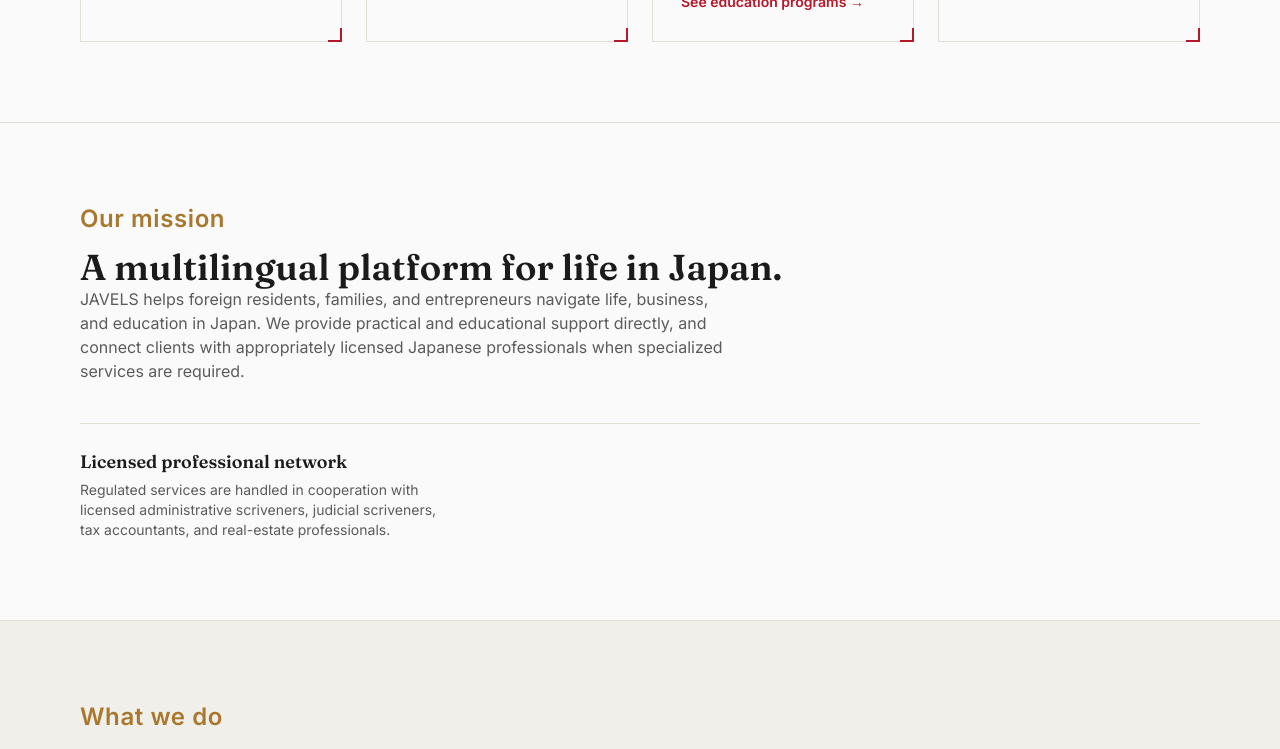
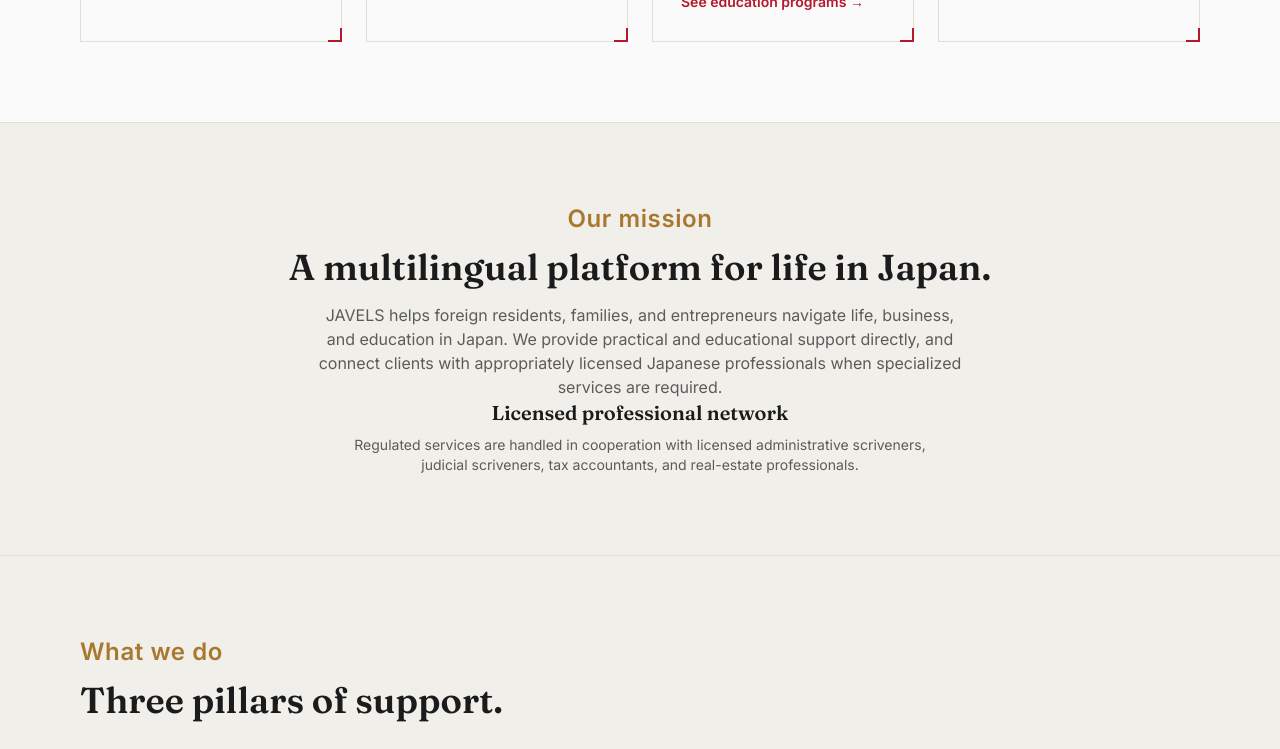
Before and after one commit to technicpro2010-lab/Afghanyouth, a React (Vite) app: page / in a window 1280 px wide. Shown: the part 1420-2169 px from the top of the page. Built offline with nearby package versions, Linux system fonts and the light colour scheme.

Commit message:
the changes you made to the following files:

```diff
--- a/src/components/Navbar.jsx
+++ b/src/components/Navbar.jsx
@@ -36,7 +36,7 @@
             src={logo}
             alt="JAVELS — Life, Business, Education"
             className={`bg-paper px-2 py-1 transition-all duration-300 ${
-              scrolled ? 'h-16 md:h-32' : 'h-16 md:h-36'
+              scrolled ? 'h-24 md:h-42' : 'h-24 md:h-46'
             }`}
           />
          <span
@@ -44,7 +44,7 @@
            scrolled ? 'text-navy-900 text-lg' : 'text-paper text-xl'
             }`}
           >
-            JAVELS
+            Life. Business. Education.
          </span>
         </a>
 
--- a/src/components/OurStories.jsx
+++ b/src/components/OurStories.jsx
@@ -1,31 +1,31 @@
 const highlights = [
-
   {
     title: 'Licensed professional network',
     desc: 'Regulated services are handled in cooperation with licensed administrative scriveners, judicial scriveners, tax accountants, and real-estate professionals.',
   },
 ]
 
-export default function About() {
+export default function OurStories() {
   return (
-    <section id="mission" className="section">
-      <div className="section-inner grid grid-cols-1 gap-10">
-        <div>
+    <section id="mission" className="section bg-paper-dim text-center">
+      <div className="section-inner flex flex-col items-center gap-12">
+
+        {/* Mission Header */}
+        <div className="flex flex-col items-center">
           <span className="eyebrow">Our mission</span>
           <h2>A multilingual platform for life in Japan.</h2>
-          <p>
+          <p className="mx-auto mt-4 text-center">
             JAVELS helps foreign residents, families, and entrepreneurs
             navigate life, business, and education in Japan. We provide
             practical and educational support directly, and connect clients
             with appropriately licensed Japanese professionals when
             specialized services are required.
           </p>
-        </div>
-        <div className="grid grid-cols-1 sm:grid-cols-3 gap-6 border-t border-line pt-6">
-          {highlights.map((h) => (
-            <div key={h.title} className="flex flex-col gap-1">
-              <h3 className="text-lg">{h.title}</h3>
-              <p className="text-sm">{h.desc}</p>
+             {/* Highlights Section */}
+            {highlights.map((h) => (
+            <div key={h.title} className="flex flex-col items-center text-center">
+              <h3>{h.title}</h3>
+              <p className="mt-2 text-sm text-center mx-auto">{h.desc}</p>
             </div>
           ))}
         </div>
```
